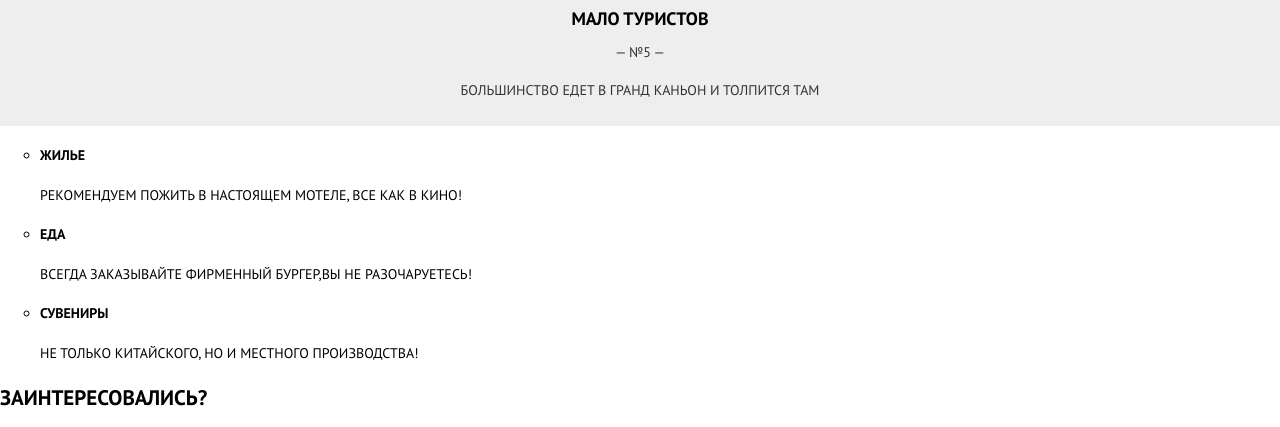
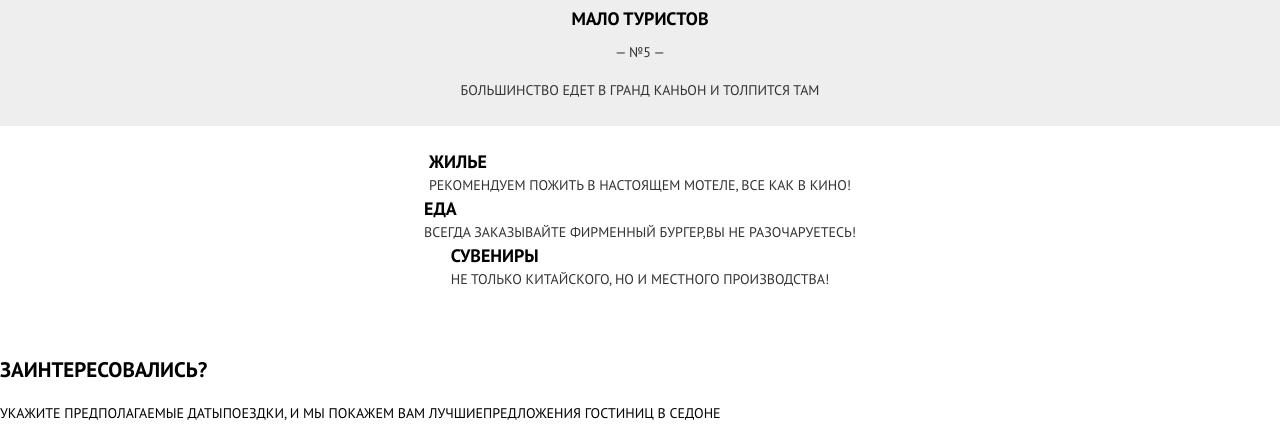
Before and after one commit to htmlacademy-adaptive/61058-sedona-27, a website: page source/index.html in a window 1280 px wide. Shown: the part 1780-2207 px from the top of the page. Drawn offline with nearby package versions, Linux system fonts and the light colour scheme; files that its build step writes are made by us from their sources.

Commit message:
Стилизует список сервисов в секции преимуществ

```diff
--- a/source/index.html
+++ b/source/index.html
@@ -73,19 +73,19 @@
             <p class="advantages__text advantage-element__text">Большинство едет в гранд каньон и толпится там</p>
           </li>
           <li class="advantages__item advantages__item--servises">
-            <h3 class="advantages__headline visually-hidden">Услуги и товары</h3>
+            <h3 class="visually-hidden">Услуги и товары</h3>
             <ul class="advantages__servises servises">
               <li class="servises__item servises__item--housing">
-                <h4 class="survises__title">Жилье</h4>
-                <p class="survises__text">Рекомендуем пожить в настоящем мотеле, все как в кино!</p>
+                <h4 class="servises__title">Жилье</h4>
+                <p class="servises__text">Рекомендуем пожить в настоящем мотеле, все как в кино!</p>
               </li>
               <li class="servises__item servises__item--food">
-                <h4 class="survises__title">Еда</h4>
-                <p class="survises__text">Всегда заказывайте фирменный бургер,вы не разочаруетесь!</p>
+                <h4 class="servises__title">Еда</h4>
+                <p class="servises__text">Всегда заказывайте фирменный бургер,вы не разочаруетесь!</p>
               </li>
               <li class="servises__item servises__item--gifts">
-                <h4 class="survises__title">Сувениры</h4>
-                <p class="survises__text">Не только китайского, но и местного производства!</p>
+                <h4 class="servises__title">Сувениры</h4>
+                <p class="servises__text">Не только китайского, но и местного производства!</p>
               </li>
             </ul>
           </li>
--- /dev/null
+++ b/source/sass/components/servises.scss
@@ -0,0 +1,34 @@
+@use "../mixins.scss";
+@use "../variables.scss" as var;
+
+.servises {
+  @include mixins.list-style-reset;
+  @include mixins.base-centralizer;
+
+  padding-top: 23px;
+  padding-bottom: 46px;
+}
+
+.servises__item {
+  &::before {
+    content: "";
+    width: 40px;
+    height: 40px;
+
+    background-repeat: no-repeat;
+    background-position: left top;
+  }
+}
+
+.servises__title {
+  margin: 0;
+  font-size: 18px;
+  line-height: 1.44;
+}
+
+.servises__text {
+  margin: 0;
+  font-size: 14px;
+  line-height: 1.5;
+  color: var.$color-grey-dark;
+}
--- a/source/sass/style.scss
+++ b/source/sass/style.scss
@@ -9,5 +9,6 @@
 @use "components/advantages-section.scss";
 @use "components/advantages.scss";
 @use "components/advantage-element.scss";
+@use "components/servises.scss";
 @use "components/catalog.scss";
 @use "components/feedback.scss";
```
